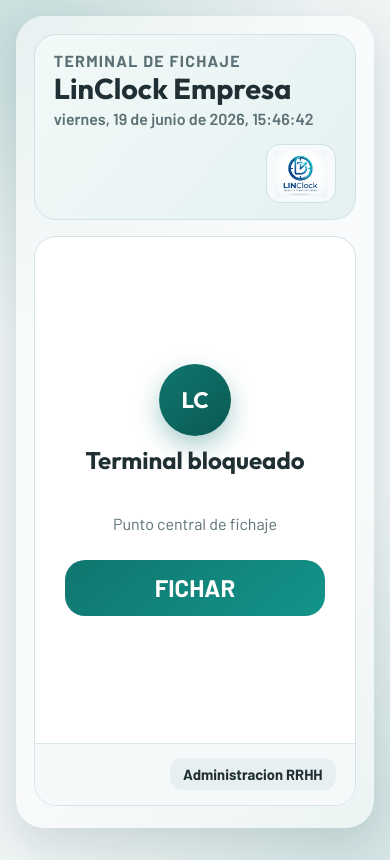
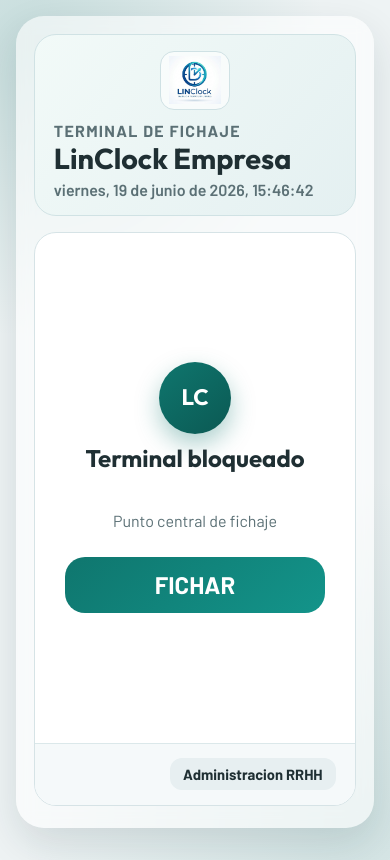
Before and after one commit to alinaresblanco-gif/LinClock, a plain HTML site: page index.html in a window 390 px wide. Drawn offline with Linux system fonts and the light colour scheme.

Commit message:
logositio

```diff
--- a/css/style.css
+++ b/css/style.css
@@ -47,10 +47,9 @@
 }
 
 .app-header {
-	display: flex;
-	align-items: center;
-	justify-content: space-between;
-	gap: 1rem;
+	display: grid;
+	justify-items: center;
+	gap: 0.7rem;
 	border-radius: var(--radius-lg);
 	padding: 1rem 1.2rem;
 	background: linear-gradient(130deg, #f2faf8 0%, #e4f0f1 100%);
@@ -58,12 +57,10 @@
 }
 
 .app-header-info {
-	min-width: 0;
-	flex: 1;
+	width: 100%;
 }
 
 .app-header-logo-wrap {
-	flex-shrink: 0;
 	display: grid;
 	place-items: center;
 	padding: 0.3rem 0.5rem;
@@ -420,15 +417,6 @@
 }
 
 @media (max-width: 920px) {
-	.app-header {
-		flex-direction: column;
-		align-items: flex-start;
-	}
-
-	.app-header-logo-wrap {
-		align-self: flex-end;
-	}
-
 	.app-header-logo {
 		height: 48px;
 	}
--- a/index.html
+++ b/index.html
@@ -9,13 +9,13 @@
 <body>
 	<main class="app-shell">
 		<header class="app-header">
+			<div class="app-header-logo-wrap">
+				<img src="imagenes/logo_LinClock.png" alt="Logo LinClock" class="app-header-logo">
+			</div>
 			<div class="app-header-info">
 				<p class="eyebrow">Terminal de fichaje</p>
 				<h1>LinClock Empresa</h1>
 				<p id="currentDateTime" class="clock" aria-live="polite"></p>
-			</div>
-			<div class="app-header-logo-wrap">
-				<img src="imagenes/logo_LinClock.png" alt="Logo LinClock" class="app-header-logo">
 			</div>
 		</header>
 
```
